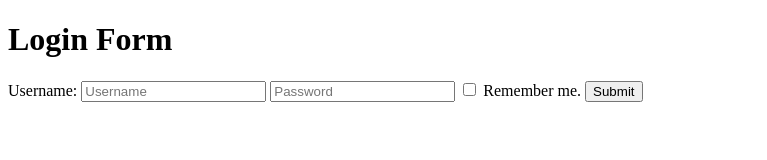
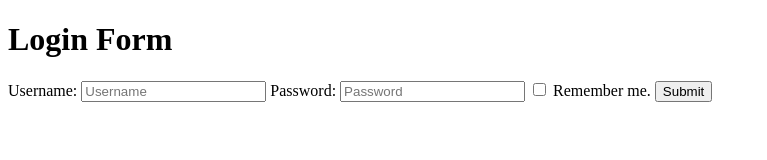
Before and after one commit to acciojob/remember-me-login-form-CodeshShubh, a website: page main.html in a window 1280 px wide. Shown: the whole page, without its empty margins (0-767 px from the left). Drawn offline with Linux system fonts and the light colour scheme.

Commit message:
created a submission

```diff
--- a/main.html
+++ b/main.html
@@ -12,6 +12,7 @@
 		<h1>Login Form</h1>
 		<label for='username'>Username:</label>
 		<input type="text" placeholder="Username" id="username">
+		<label for='password'>Password:</label>
 		<input type="password" placeholder="Password" id="password">
 		<input type="checkbox" id="checkbox">
 		<label for='checkbox'>Remember me.</label>
```
